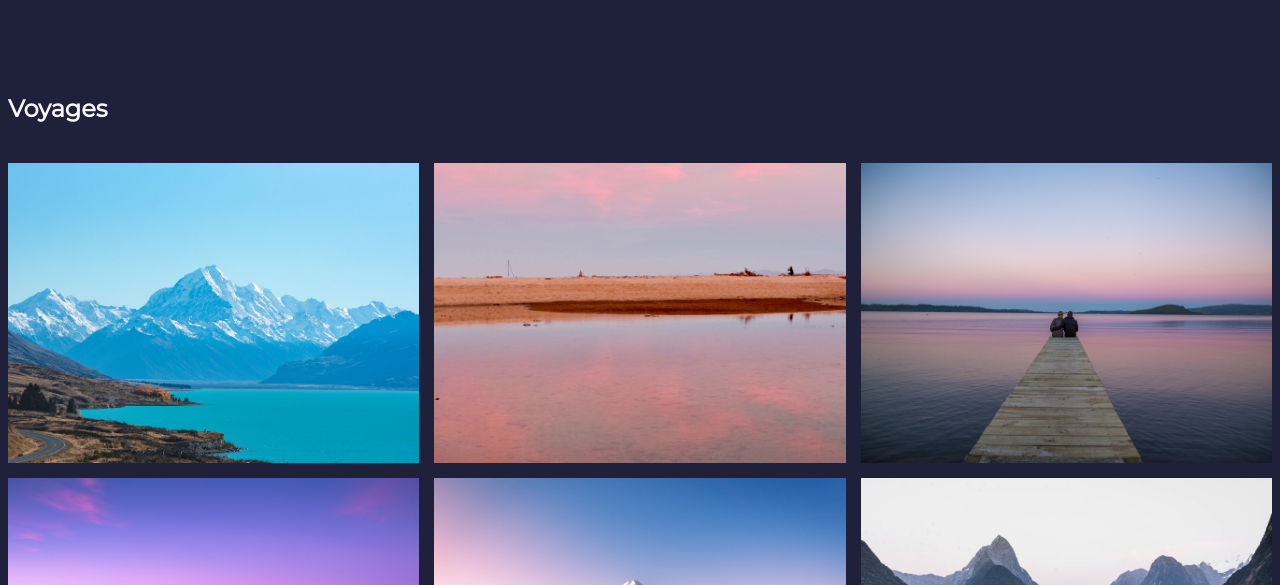
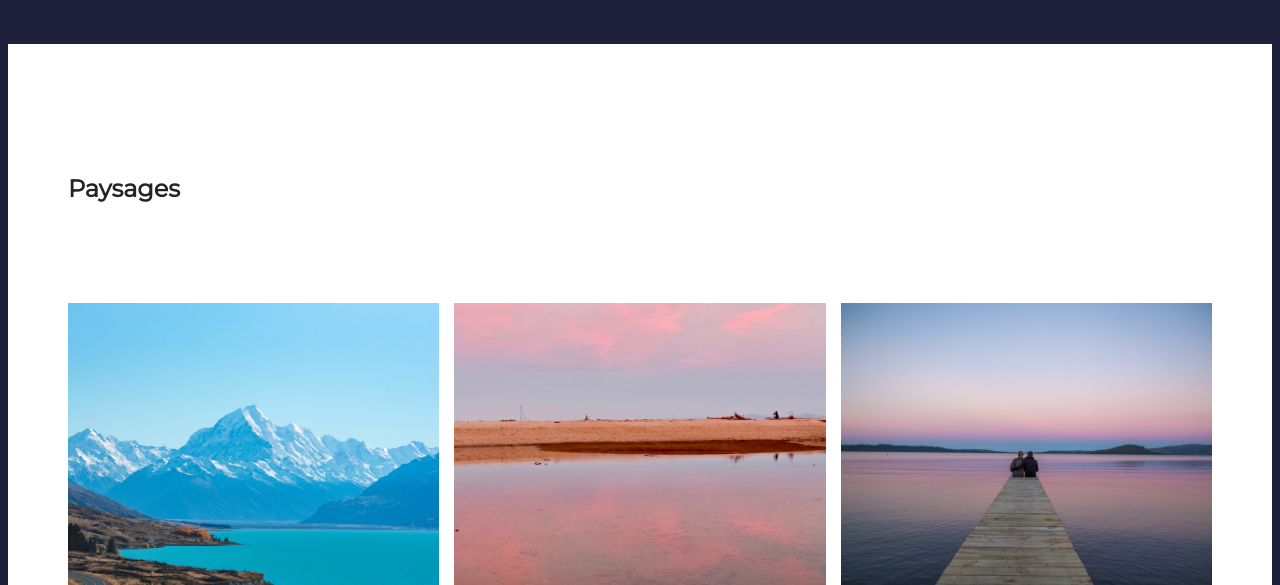
Before and after one commit to Sebxdev5/Projet-Robbie-Lens, a plain HTML site: page portfolio.html in a window 1280 px wide. Shown: the part 215-800 px from the top of the page. Drawn offline with Linux system fonts and the light colour scheme.

Commit message:
Rename 'Voyages' to 'Paysages' in portfolio section and update related CSS classes for consistency

```diff
--- a/portfolio.html
+++ b/portfolio.html
@@ -28,9 +28,9 @@
             <h1>Portfolio</h1>
         </section>
         <section class="portfolio-section-photos">
-            <h2>Voyages</h2>
+            <h2>Paysages</h2>
             <!-- Créez ici votre grid Voyages -->
-             <div class="grid-voyages">
+             <div class="grid-paysages">
                 <img src="images/portfolio/paysage1.jpg" alt="">
                 <img src="images/portfolio/paysage2.jpg" alt="">
                 <img src="images/portfolio/paysage3.jpg" alt="">
--- a/styles.css
+++ b/styles.css
@@ -93,7 +93,7 @@ nav, footer{
     justify-content: center;
     margin-bottom: 15px;
 }
-.grid-voyages {
+.grid-paysages {
     display: grid;
     grid-template-columns: 1fr 1fr 1fr;
     grid-template-rows: 300px 300px 300px;
@@ -106,8 +106,18 @@ nav, footer{
     gap: 15px;
 }
 .grid-portraits img,
-.grid-voyages img{
+.grid-paysages img{
     width: 100%;
     height: 100%;
     object-fit: cover;
 }
+.portfolio-section-photos{
+    background-color: white;
+    padding: 60px;
+}
+.portfolio-section-photos h2{
+    color: #242424;
+    text-align: left;
+    margin-bottom: 80px;
+
+}
```
